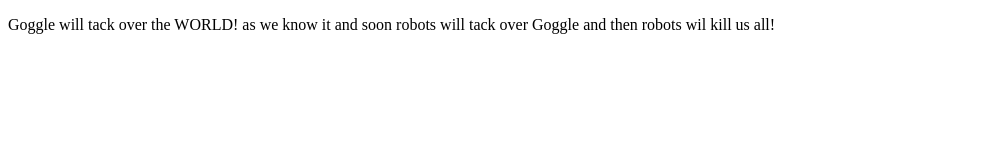
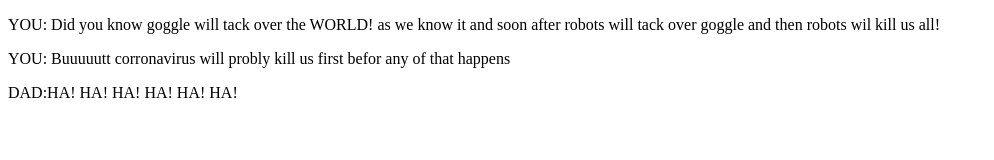
Before and after one commit to goil-pi/pi-4, a plain HTML site: page index.html in a window 1280 px wide. Shown: the whole page, without its empty margins (0-994 px from the left). Drawn offline with Linux system fonts and the light colour scheme.

Commit message:
Initial commit

```diff
--- a/index.html
+++ b/index.html
@@ -6,9 +6,11 @@
 </head>
 <body>
 
-<p>Goggle will tack over the WORLD! as we know it
- and soon robots will tack over Goggle and then robots
+<p>YOU: Did you know goggle will tack over the WORLD! as we know it
+ and soon after robots will tack over goggle and then robots
 wil kill us all!</p>
-
+<p>YOU: Buuuuutt corronavirus will probly kill us first befor
+any of that happens</p>
+<p>DAD:HA! HA! HA! HA! HA! HA!</P>
 </body>
 </html>
```
